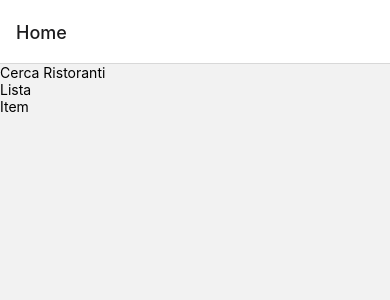
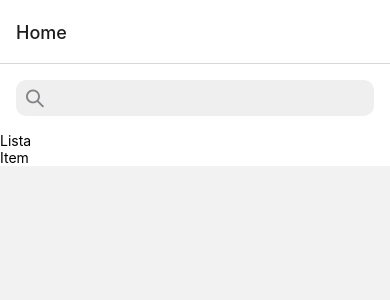
Before and after one commit to Kryss118/rotolatore, a React Native app: screen /Home in a window 390 px wide. Shown: the top 300 px of the page. Built offline with nearby package versions, Linux system fonts and the light colour scheme.

Commit message:
Stile e struttura Search Input

```diff
--- a/App.js
+++ b/App.js
@@ -19,10 +19,5 @@ export default function App() {
 }
 
 const styles = StyleSheet.create({
-  container: {
-    flex: 1,
-    backgroundColor: '#fff',
-    alignItems: 'center',
-    justifyContent: 'center',
-  },
+
 });
--- a/package.json
+++ b/package.json
@@ -16,7 +16,10 @@
     "react": "18.0.0",
     "react-native": "0.69.6",
     "react-native-safe-area-context": "4.3.1",
-    "react-native-screens": "~3.15.0"
+    "react-native-screens": "~3.15.0",
+    "react-native-web": "~0.18.7",
+    "react-dom": "18.0.0",
+    "@expo/webpack-config": "^0.17.0"
   },
   "devDependencies": {
     "@babel/core": "^7.12.9"
--- /dev/null
+++ b/src/components/SearchInput.js
@@ -0,0 +1,38 @@
+import React from 'react';
+import {View, TextInput, StyleSheet} from 'react-native';
+import { Fontisto } from '@expo/vector-icons';
+
+
+const SearchInput = () => {
+    return (
+        <View style={styles.inputContainer}>
+            <Fontisto
+                style={styles.inputIcon}
+                name="search" size={18}
+                color="#848488"
+            />
+            <TextInput
+                style={styles.textInput}
+            />
+        </View>
+    )
+};
+
+const styles = StyleSheet.create({
+    inputContainer: {
+        backgroundColor: '#EFEFF0',
+        height: 36,
+        borderRadius: 10,
+        margin: 16,
+        flexDirection: 'row'
+    },
+    inputIcon: {
+        alignSelf: 'center',
+        margin: 10
+    },
+    textInput: {
+        flex: 1
+    }
+});
+
+export default SearchInput;
--- a/src/screens/HomeScreen.js
+++ b/src/screens/HomeScreen.js
@@ -1,25 +1,23 @@
 import React, { useState } from 'react';
 import { View, TextInput, StyleSheet } from 'react-native';
 import CarouselComponent from '../components/CarouselComponent';
+import SearchInput from '../components/SearchInput';
 
 const HomeScreen = () => {
     const [searchValue, setSearch] = useState('');
 
     return (
-    <View>
-        <TextInput
-            onChangeText={(text) => {
-                setSearch(text);
-                console.log(searchValue);
-            }}
-            value={searchValue}
-            placeholder="Cerca Ristoranti"
-        />
+    <View style={styles.containerStyle}>
+       <SearchInput />
         <CarouselComponent></CarouselComponent>
     </View>
     )
 };
 
-const styles = StyleSheet.create({});
+const styles = StyleSheet.create({
+    containerStyle: {
+        backgroundColor: '#ffffff'
+    }
+});
 
 export default HomeScreen;
```
Also changed, not shown: 1 other file (tests, documents, lock files or other folders).
